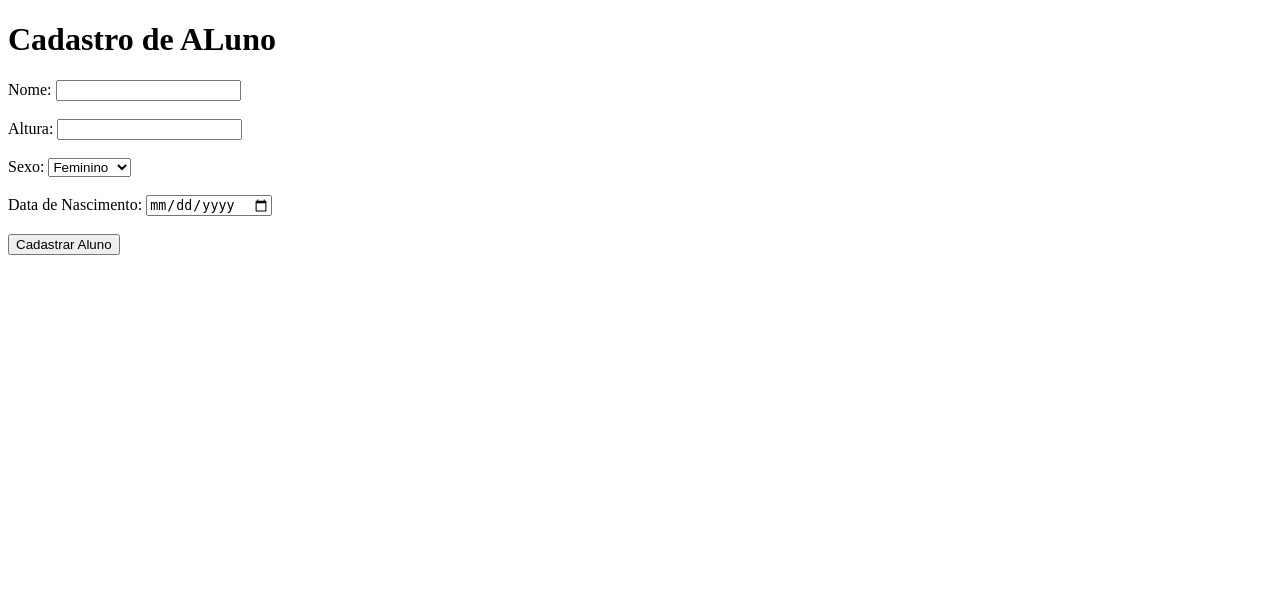
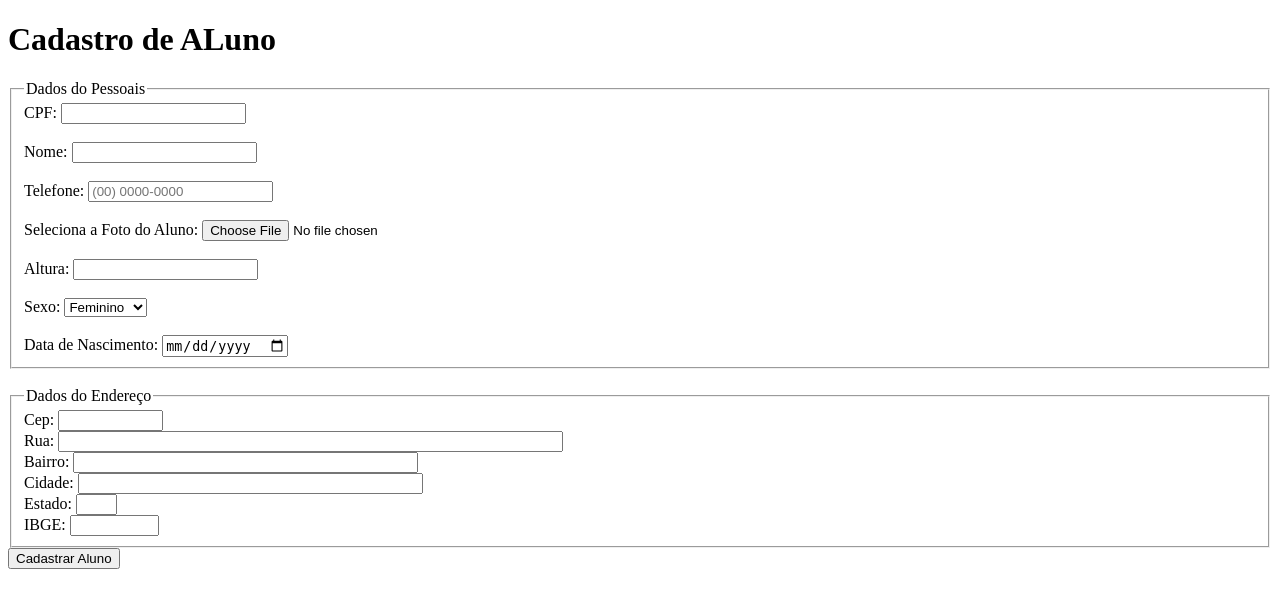
Before and after one commit to rsouza13/projeto_turma_h, a PHP site: page /formCadastroAluno.html in a window 1280 px wide. Shown: the top 608 px of the page. Run offline with PHP 8.4, Linux system fonts and the light colour scheme.

Commit message:
Inclusão das features:    Trabalhando com a foto do aluno;    incusão do DataTable na lista de alunos;    Inclusão exemplo com preenchimento automático do CEP.

```diff
--- a/css/style.css
+++ b/css/style.css
@@ -3,7 +3,7 @@ h1 {
 }
 
 table, th, td {
-    border: 1px solid black;
+    /*border: 1px solid black;*/
     border-collapse: collapse;
 }
 
--- a/formCadastroAluno.html
+++ b/formCadastroAluno.html
@@ -4,12 +4,26 @@
     <meta charset="UTF-8">
     <meta name="viewport" content="width=device-width, initial-scale=1.0">
     <title>Cadastro de ALuno</title>
+    <script src="https://cdnjs.cloudflare.com/ajax/libs/jquery/3.3.1/jquery.min.js"></script>
+    <script src="https://cdnjs.cloudflare.com/ajax/libs/jquery.mask/1.14.15/jquery.mask.js"></script>
+    <script type="text/javascript" src="js/scriptViaCEP.js"></script>
 </head>
 <body>
     <h1>Cadastro de ALuno</h1>
-    <form action="cadatrarAluno.php" method="post">
+    <form action="cadatrarAluno.php" method="post" enctype="multipart/form-data">
+        <fieldset>
+            <legend>Dados do Pessoais</legend>
+        <label for="cpf">CPF:</label>
+        <input type="text" name="cpf" id="cpf">
+        <br><br>
         <label for="nome">Nome:</label>
         <input type="text" name="nome" id="nome">
+        <br><br>
+        <label for="telefone">Telefone:</label>
+        <input type="text" name="telefone" id="telefone" placeholder="(00) 0000-0000">
+        <br><br>
+        <label for="foto">Seleciona a Foto do Aluno:</label>
+        <input type="file" name="foto" id="foto">
         <br><br>
         <label for="altura">Altura:</label>
         <input type="number" name="altura" id="altura">
@@ -22,8 +36,31 @@
         <br><br>
         <label for="dtNascimento">Data de Nascimento:</label>
         <input type="date" name="dtNascimento" id="dtNascimeno">
-        <br><br>
+        </fieldset>
+        <br>
+        <fieldset>
+            <legend>Dados do Endereço</legend>
+            <label>Cep:
+            <input name="cep" type="text" id="cep" value="" size="10" maxlength="9"
+                   onblur="pesquisacep(this.value);" /></label><br />
+            <label>Rua:
+            <input name="rua" type="text" id="rua" size="60" /></label><br />
+            <label>Bairro:
+            <input name="bairro" type="text" id="bairro" size="40" /></label><br />
+            <label>Cidade:
+            <input name="cidade" type="text" id="cidade" size="40" /></label><br />
+            <label>Estado:
+            <input name="uf" type="text" id="uf" size="2" /></label><br />
+            <label>IBGE:
+            <input name="ibge" type="text" id="ibge" size="8" /></label><br />
+        </fieldset>
         <input type="submit" value="Cadastrar Aluno" />
     </form>
+    <script>
+        $(document).ready(function(){
+             $('#telefone').mask('(00) 0000-00009');
+             $('#celular').mask('00000-0000');
+        });
+      </script>
 </body>
 </html>
--- /dev/null
+++ b/js/scriptViaCEP.js
@@ -0,0 +1,67 @@
+function limpa_formulário_cep() {
+    //Limpa valores do formulário de cep.
+    document.getElementById('rua').value=("");
+    document.getElementById('bairro').value=("");
+    document.getElementById('cidade').value=("");
+    document.getElementById('uf').value=("");
+    document.getElementById('ibge').value=("");
+}
+
+function meu_callback(conteudo) {
+if (!("erro" in conteudo)) {
+    //Atualiza os campos com os valores.
+    document.getElementById('rua').value=(conteudo.logradouro);
+    document.getElementById('bairro').value=(conteudo.bairro);
+    document.getElementById('cidade').value=(conteudo.localidade);
+    document.getElementById('uf').value=(conteudo.uf);
+    document.getElementById('ibge').value=(conteudo.ibge);
+} //end if.
+else {
+    //CEP não Encontrado.
+    limpa_formulário_cep();
+    alert("CEP não encontrado.");
+}
+}
+
+function pesquisacep(valor) {
+
+//Nova variável "cep" somente com dígitos.
+var cep = valor.replace(/\D/g, '');
+
+//Verifica se campo cep possui valor informado.
+if (cep != "") {
+
+    //Expressão regular para validar o CEP.
+    var validacep = /^[0-9]{8}$/;
+
+    //Valida o formato do CEP.
+    if(validacep.test(cep)) {
+
+        //Preenche os campos com "..." enquanto consulta webservice.
+        document.getElementById('rua').value="...";
+        document.getElementById('bairro').value="...";
+        document.getElementById('cidade').value="...";
+        document.getElementById('uf').value="...";
+        document.getElementById('ibge').value="...";
+
+        //Cria um elemento javascript.
+        var script = document.createElement('script');
+
+        //Sincroniza com o callback.
+        script.src = 'https://viacep.com.br/ws/'+ cep + '/json/?callback=meu_callback';
+
+        //Insere script no documento e carrega o conteúdo.
+        document.body.appendChild(script);
+
+    } //end if.
+    else {
+        //cep é inválido.
+        limpa_formulário_cep();
+        alert("Formato de CEP inválido.");
+    }
+} //end if.
+else {
+    //cep sem valor, limpa formulário.
+    limpa_formulário_cep();
+}
+};
```
Also changed, not shown: cadatrarAluno.php (+5 -2 lines), index.php (+21 -1 lines), fotosAlunos/avatarFeminino.jpeg (added), fotosAlunos/avatarFeminino2.png (added), fotosAlunos/logoETC.PNG (added).
